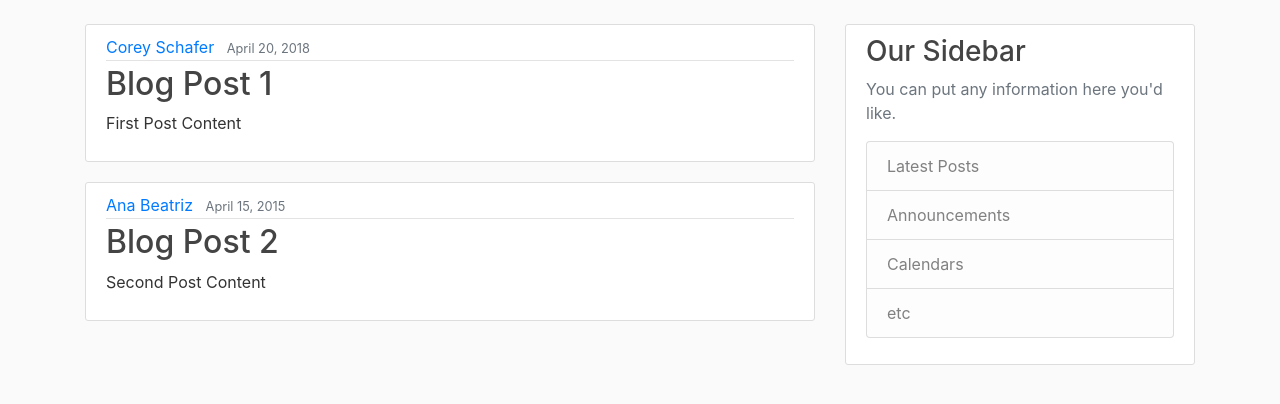
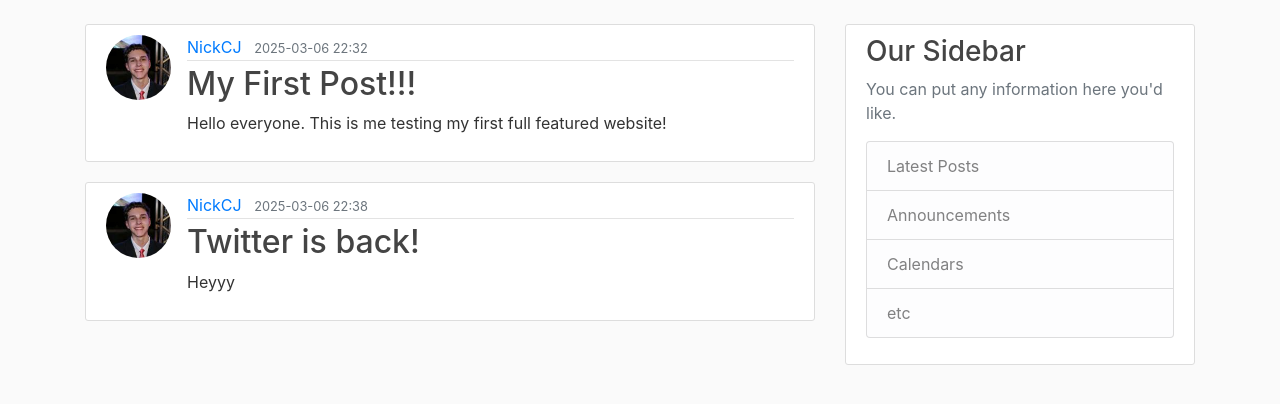
Before and after one commit to nickkcj/flask-web-app, a Flask app: page / in a window 1280 px wide. Shown: the part 56-460 px from the top of the page. Run offline with Flask 3, Linux system fonts and the light colour scheme.

Commit message:
fix data display - home_page

```diff
--- a/flaskblog/routes/blog_routes.py
+++ b/flaskblog/routes/blog_routes.py
@@ -9,24 +9,11 @@ routes = Blueprint("routes", __name__)
 
 from flaskblog.objects import db, bcrypt
 
-posts = [
-    {
-        'author': 'Corey Schafer',
-        'title': 'Blog Post 1',
-        'content': 'First Post Content',
-        'date_posted': 'April 20, 2018'
-    },
-    {
-        'author': 'Ana Beatriz',
-        'title': 'Blog Post 2',
-        'content': 'Second Post Content',
-        'date_posted': 'April 15, 2015'
-    }
-]
-
 @routes.route("/")
 @routes.route("/home")
 def home_page():
+    posts = Post.query.all()
+    print(posts)
     return render_template('home.html', posts=posts) #Here we are turning available the posts data to be used in the html file.
 
 @routes.route("/about")
--- a/flaskblog/templates/home.html
+++ b/flaskblog/templates/home.html
@@ -2,10 +2,11 @@
 {% block content %}
     {% for post in posts %}
         <article class="media content-section">
+            <img class="rounded-circle article-img" src="{{ url_for('static', filename='profile_pics/' + post.author.image_file) }}">
             <div class="media-body">
             <div class="article-metadata">
-                <a class="mr-2" href="#">{{ post.author }}</a>
-                <small class="text-muted">{{ post.date_posted }}</small>
+                <a class="mr-2" href="#">{{ post.author.username }}</a>
+                <small class="text-muted">{{ post.date_posted.strftime('%Y-%m-%d %H:%M') }}</small>
             </div>
             <h2><a class="article-title" href="#">{{ post.title }}</a></h2>
             <p class="article-content">{{ post.content }}</p>
```
Also changed, not shown: instance/site.db.
